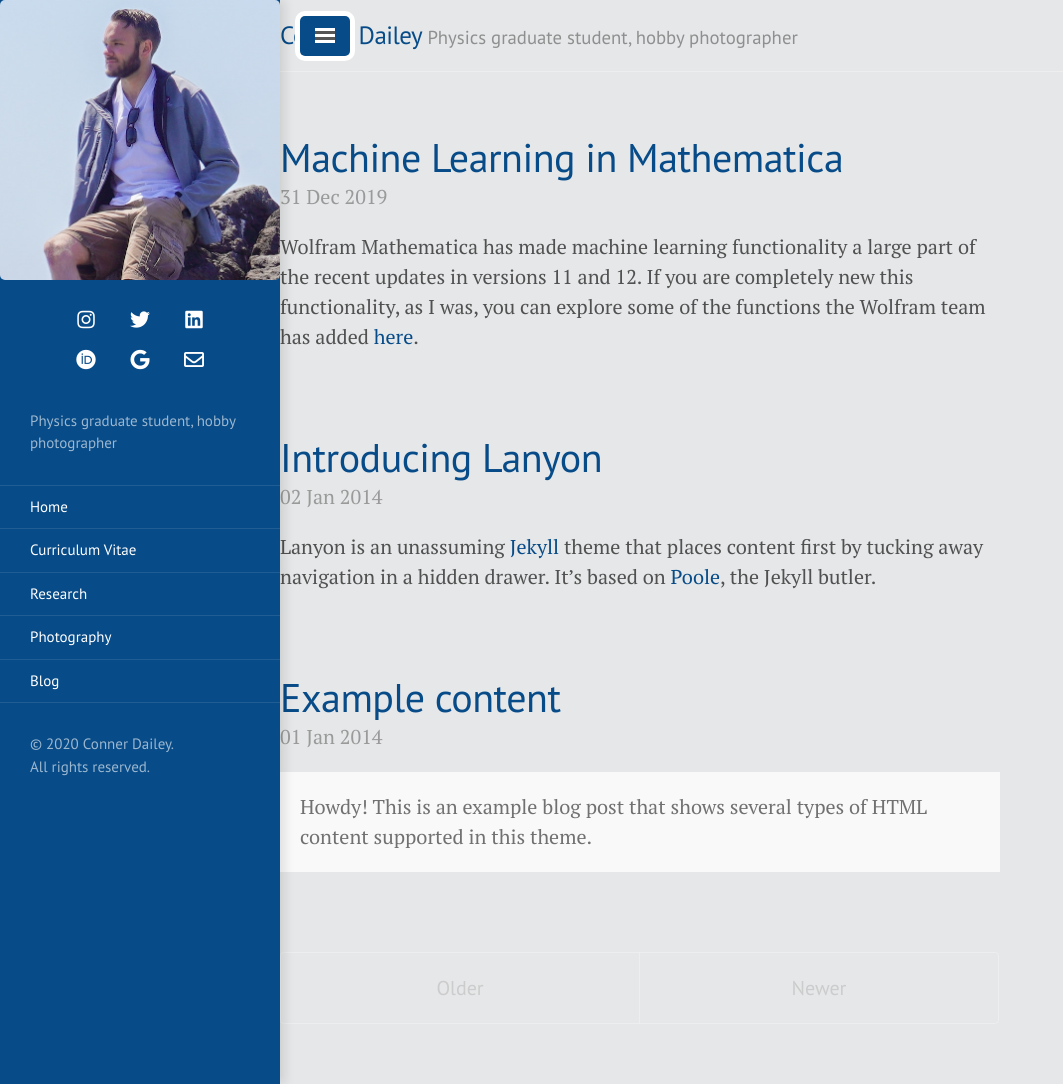
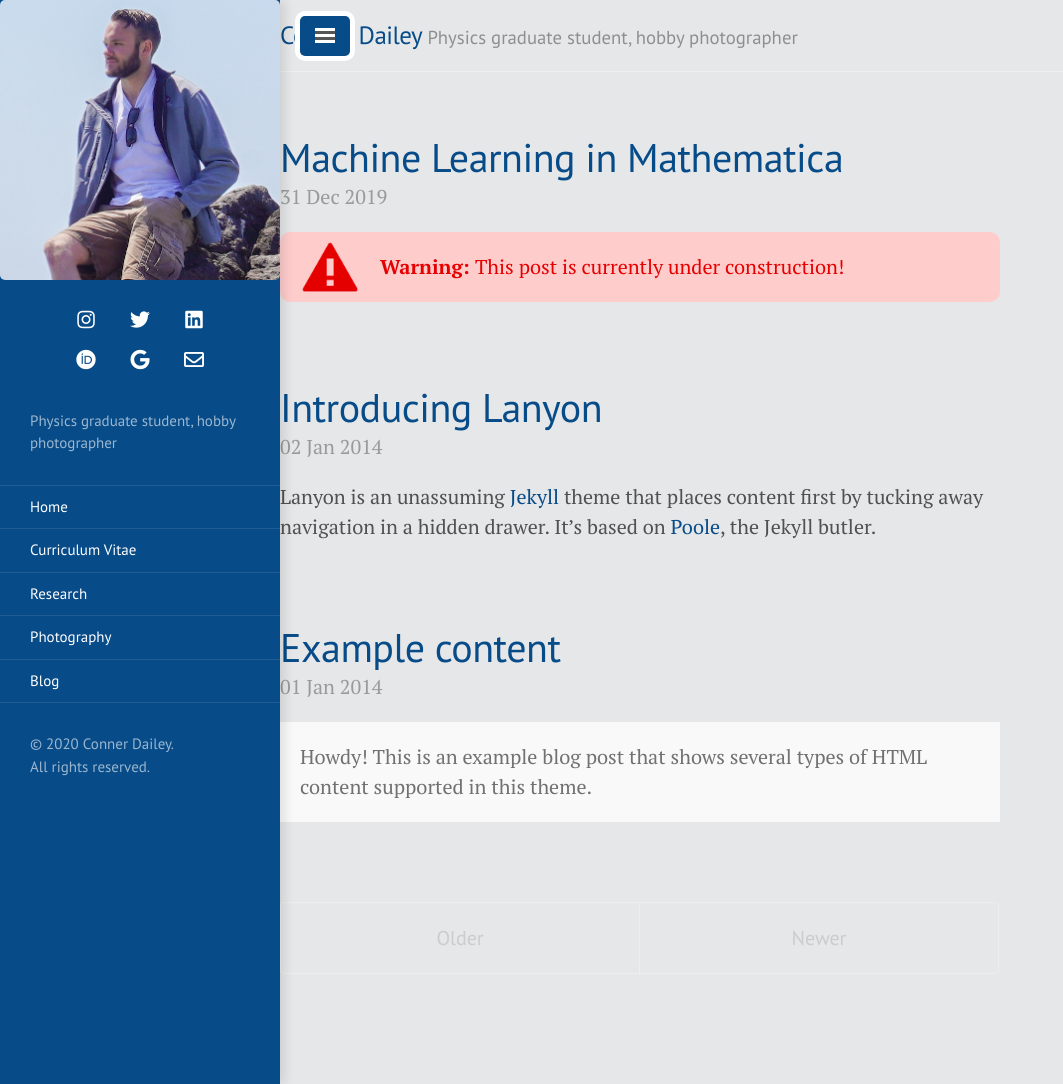
Before and after one commit to TakeTwiceDailey/TakeTwiceDailey.github.io, a Jekyll site: the page built from blog/index.html, in a window 1280 px wide and 1084 px high. Shown: the whole window, without its empty margins (0-1063 px from the left). Built offline with Jekyll 4.4.1, drawn with Linux system fonts in a browser that asks for light colours; nearby versions of some CDN libraries; the list of posts is cut into pages by our own code; part of the change alters nothing that is shown.

Commit message:
post changes

```diff
--- a/_posts/2019-12-31-mathematica-machine-learning.md
+++ b/_posts/2019-12-31-mathematica-machine-learning.md
@@ -2,6 +2,8 @@
 layout: post
 title: Machine Learning in Mathematica
 ---
+
+<p class="warning">This post is currently under construction!<p>
 
 Wolfram Mathematica has made machine learning functionality a large part of the recent updates in versions 11 and 12. If you are completely new this functionality, as I was, you can explore some of the functions the Wolfram team has added [here](https://reference.wolfram.com/language/guide/MachineLearning.html).
 
@@ -9,7 +11,6 @@ Wolfram Mathematica has made machine learning functionality a large part of the
 
 I have found that their documentation and guides for machine learning are more geared to people who already have a good understanding in the subject. So I have included a general introduction and several simple examples in this post, which might be useful to others.
 
-___
 
 ## What is machine learning?
 
@@ -23,12 +24,15 @@ Machine learning is different. From Wikipedia:
 
 Instead coming up with all the instructions yourself, you give the computer a bunch of examples to learn from. There are a lot of complicated algorithms behind the scenes that tell a computer how to learn, but this is already done for the end user unless you want something specific.
 
-____
 
 ## Machine learning in Mathematica
 
 ___
 
 <p class="note">
-Everything done here uses the latest version of Mathematica as a reference, which at the time of this writing is version 12
+Everything done here uses the latest version of Mathematica as a reference, which at the time of this writing is version 12.
 <p>
+
+What problem do we want our computer to solve? To start with a simple example, let's teach the computer to recognize a function of our choosing. How about a bell curve?
+
+The first step to getting a machine to learn is to generate a sample of "input output pairs". For each input we give the computer, we tell it the correct output. After training using these pairs, the computer will be able to make educated guesses about future outputs.
```
